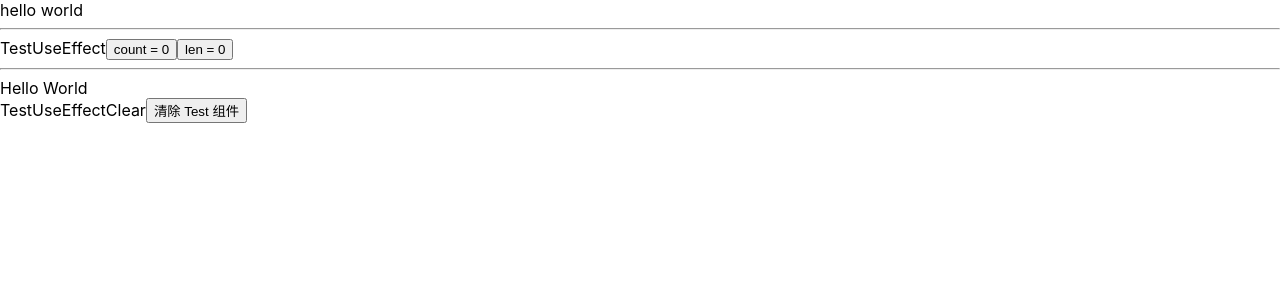
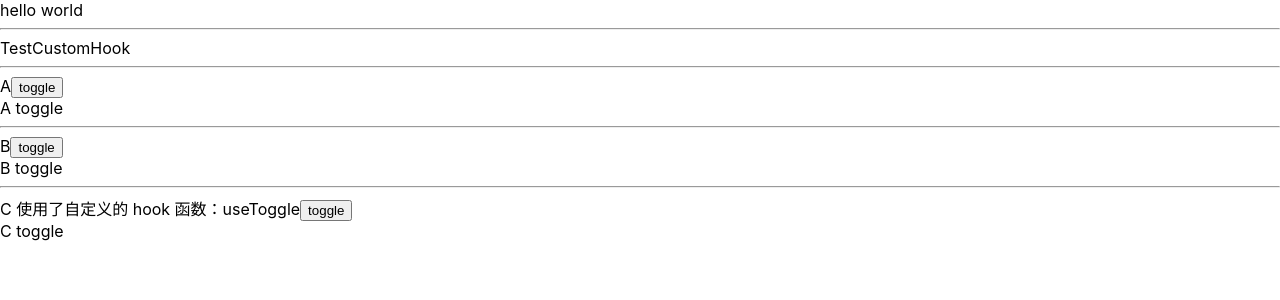
Before and after one commit to wtraceback/React-Hook-Practice, a React (Create React App) app: page / in a window 1280 px wide. Shown: the top 300 px of the page. Built offline with nearby package versions, Linux system fonts and the light colour scheme; the HTML template or start-up script is replaced by a standard one.

Commit message:
自定义Hook实现

```diff
--- a/src/App.js
+++ b/src/App.js
@@ -4,6 +4,7 @@ import TestPropsParameters from './components/TestPropsParameters'
 import TestCreateContextUseContext from './components/TestCreateContextUseContext'
 import TestUseEffect from './components/TestUseEffect'
 import TestUseEffectClear from './components/TestUseEffectClear'
+import TestCustomHook from './components/TestCustomHook'
 
 function App() {
     return (
@@ -20,10 +21,14 @@ function App() {
             <hr />
             <TestCreateContextUseContext /> */}
 
-            <hr />
+            {/* <hr />
             <TestUseEffect />
             <hr />
-            <TestUseEffectClear />
+            <TestUseEffectClear /> */}
+
+            <hr />
+            <TestCustomHook />
+
         </div>
     );
 }
--- /dev/null
+++ b/src/components/TestCustomHook.js
@@ -0,0 +1,83 @@
+import { useState } from "react"
+
+
+function A() {
+    const [value, setValue] = useState(true)
+    const toggle = () => { setValue(!value) }
+
+    return (
+        <div>
+            <div>
+                <span>A</span>
+                <button onClick={toggle}>toggle</button>
+            </div>
+            { value && <div>A toggle</div>  }
+        </div>
+    )
+}
+
+function B() {
+    const [value, setValue] = useState(true)
+    const toggle = () => { setValue(!value) }
+
+    return (
+        <div>
+            <div>
+                <span>B</span>
+                <button onClick={toggle}>toggle</button>
+            </div>
+            { value && <div>B toggle</div>  }
+        </div>
+    )
+}
+
+// 封装自定义 hook 的通用思路
+// 1. 声明一个以 use 打头的函数
+// 2. 在函数体内封装可复用的逻辑（只要是可复用的逻辑）
+// 3. 把组件中用到的状态或者回调函数 return 出去（以对象或数组）
+// 4. 在哪个组件中要用到这个逻辑，就执行这个函数，解构出来状态和回调函数进行使用
+function useToggle() {
+    // 可复用的逻辑代码（状态、逻辑）
+    const [value, setValue] = useState(true)
+    const toggle = () => { setValue(!value) }
+
+    // 哪些状态和回调函数需要在其他组件中使用，就 return 出去
+    return {
+        value,      // 状态
+        toggle,     // 方法
+    }
+}
+
+function C() {
+    const { value, toggle } = useToggle()
+
+    return (
+        <div>
+            <div>
+                <span>C 使用了自定义的 hook 函数：useToggle</span>
+                <button onClick={toggle}>toggle</button>
+            </div>
+            { value && <div>C toggle</div>  }
+        </div>
+    )
+}
+
+function TestCustomHook() {
+    return (
+        <div>
+            <div>TestCustomHook</div>
+            {/* 正常的使用 toggle */}
+            <hr />
+            <A />
+            <hr />
+            <B />
+
+            <hr />
+            <C />
+
+            {/* 因为 A 组件和 B 组件中由重复的代码，所以要提取出来 */}
+        </div>
+    )
+}
+
+export default TestCustomHook
```
